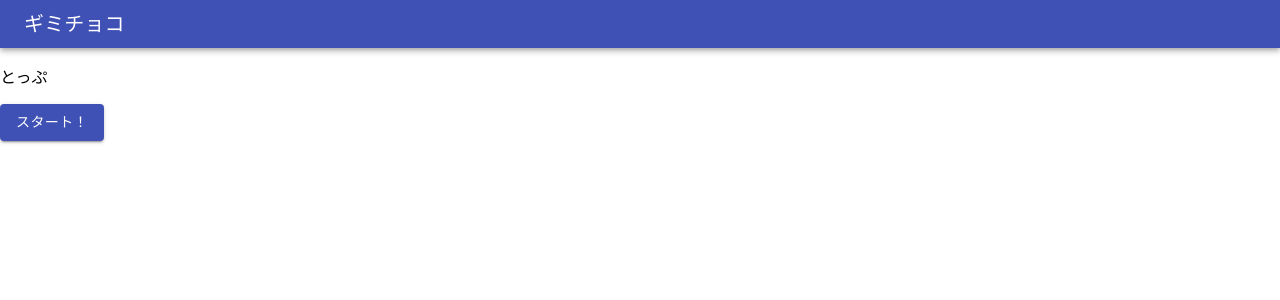
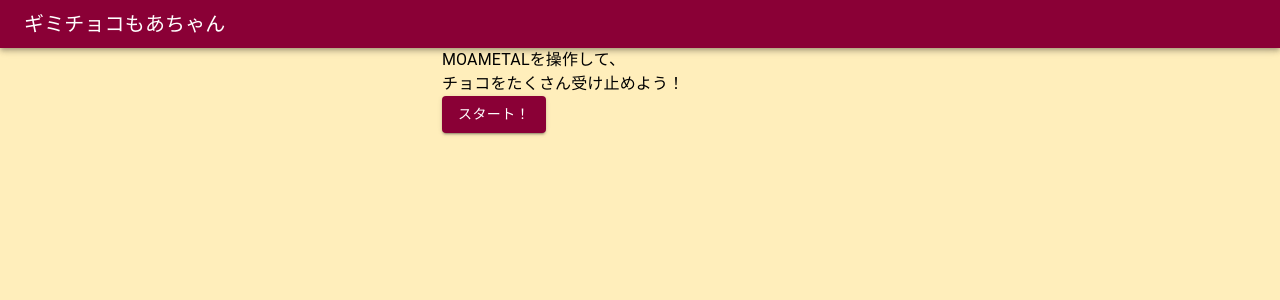
Before and after one commit to ryochansq/gimme-choco, a React (Create React App) app: page / in a window 1280 px wide. Shown: the top 300 px of the page. Built offline with nearby package versions, Linux system fonts and the light colour scheme.

Commit message:
add top page

```diff
--- a/src/App.tsx
+++ b/src/App.tsx
@@ -1,35 +1,71 @@
 import React, { useState } from 'react'
-import { AppBar, Button, Toolbar, Typography } from '@material-ui/core'
+import {
+  AppBar,
+  Container,
+  createMuiTheme,
+  ThemeProvider,
+  Toolbar,
+  Typography,
+} from '@material-ui/core'
+import { makeStyles, createStyles } from '@material-ui/core/styles'
 
-type Mode = 'Top' | 'Game' | 'Result'
+import Top from 'pages/top'
+
+const theme = createMuiTheme({
+  palette: {
+    primary: {
+      main: '#8a0036',
+    },
+  },
+})
+
+const useStyles = makeStyles(() =>
+  createStyles({
+    root: {
+      backgroundColor: '#feb',
+      height: '100vh',
+      minHeight: '100vh',
+    },
+    body: {},
+  })
+)
 
 const App: React.FC = () => {
-  const [mode, setMode] = useState<Mode>('Top')
+  const [viewState, setViewState] = useState<ViewState>('Top')
+  const classes = useStyles()
 
-  const onClickStart = () => {
-    const setModeFunc = (currentMode: Mode) => {
-      if (currentMode === 'Top') return 'Game'
-      else if (currentMode === 'Game') return 'Result'
-      else return 'Top'
-    }
-    setMode(setModeFunc)
-  }
+  // const onClickStart = () => {
+  //   const setModeFunc = (currentMode: ViewState) => {
+  //     if (currentMode === 'Top') return 'Game'
+  //     else if (currentMode === 'Game') return 'Result'
+  //     else return 'Top'
+  //   }
+  //   setViewState(setModeFunc)
+  // }
 
   return (
-    <div className="App">
+    <div className={classes.root}>
+      <ThemeProvider theme={theme}>
         <AppBar position="static">
           <Toolbar variant="dense">
             <Typography variant="h6" color="inherit">
-            ギミチョコ
+              ギミチョコもあちゃん
             </Typography>
           </Toolbar>
         </AppBar>
-      {mode === 'Top' && <p>とっぷ</p>}
-      {mode === 'Game' && <p>げーむ</p>}
-      {mode === 'Result' && <p>りざると</p>}
-      <Button variant="contained" color="primary" onClick={onClickStart}>
-        スタート！
-      </Button>
+        <Container maxWidth="xs" className={classes.body}>
+          {(() => {
+            switch (viewState) {
+              case 'Result':
+                return <div>りざると</div>
+              case 'Game':
+                return <div>げーむ</div>
+              default:
+                return <Top setViewState={setViewState} />
+            }
+          })()}
+        </Container>
+      </ThemeProvider>
     </div>
   )
 }
--- /dev/null
+++ b/src/pages/top.tsx
@@ -0,0 +1,33 @@
+import React from 'react'
+import { Button, Typography } from '@material-ui/core'
+import { makeStyles, createStyles } from '@material-ui/core/styles'
+
+const useStyles = makeStyles(() =>
+  createStyles({
+    button: {},
+  })
+)
+
+const Top: React.FC<Props> = ({ setViewState }: Props) => {
+  const classes = useStyles()
+
+  return (
+    <div>
+      <Typography variant="body1" color="inherit">
+        MOAMETALを操作して、
+        <br />
+        チョコをたくさん受け止めよう！
+      </Typography>
+      <Button
+        variant="contained"
+        color="primary"
+        onClick={() => setViewState('Game')}
+        className={classes.button}
+      >
+        スタート！
+      </Button>
+    </div>
+  )
+}
+
+export default Top
--- a/src/react-app-env.d.ts
+++ b/src/react-app-env.d.ts
@@ -1 +1,7 @@
 /// <reference types="react-scripts" />
+
+type ViewState = 'Top' | 'Game' | 'Result'
+
+type Props = {
+  setViewState: React.Dispatch<React.SetStateAction<ViewState>>
+}
--- a/tsconfig.json
+++ b/tsconfig.json
@@ -23,5 +23,6 @@
   },
   "include": [
     "src"
-  ]
+  ],
+  "typeRoots": ["./node_modules/@types", "src/react-app-env.d.ts"]
 }
```
Also changed, not shown: 1 other file (tests, documents, lock files or other folders). Lines whose indentation alone changed are shown as unchanged.
